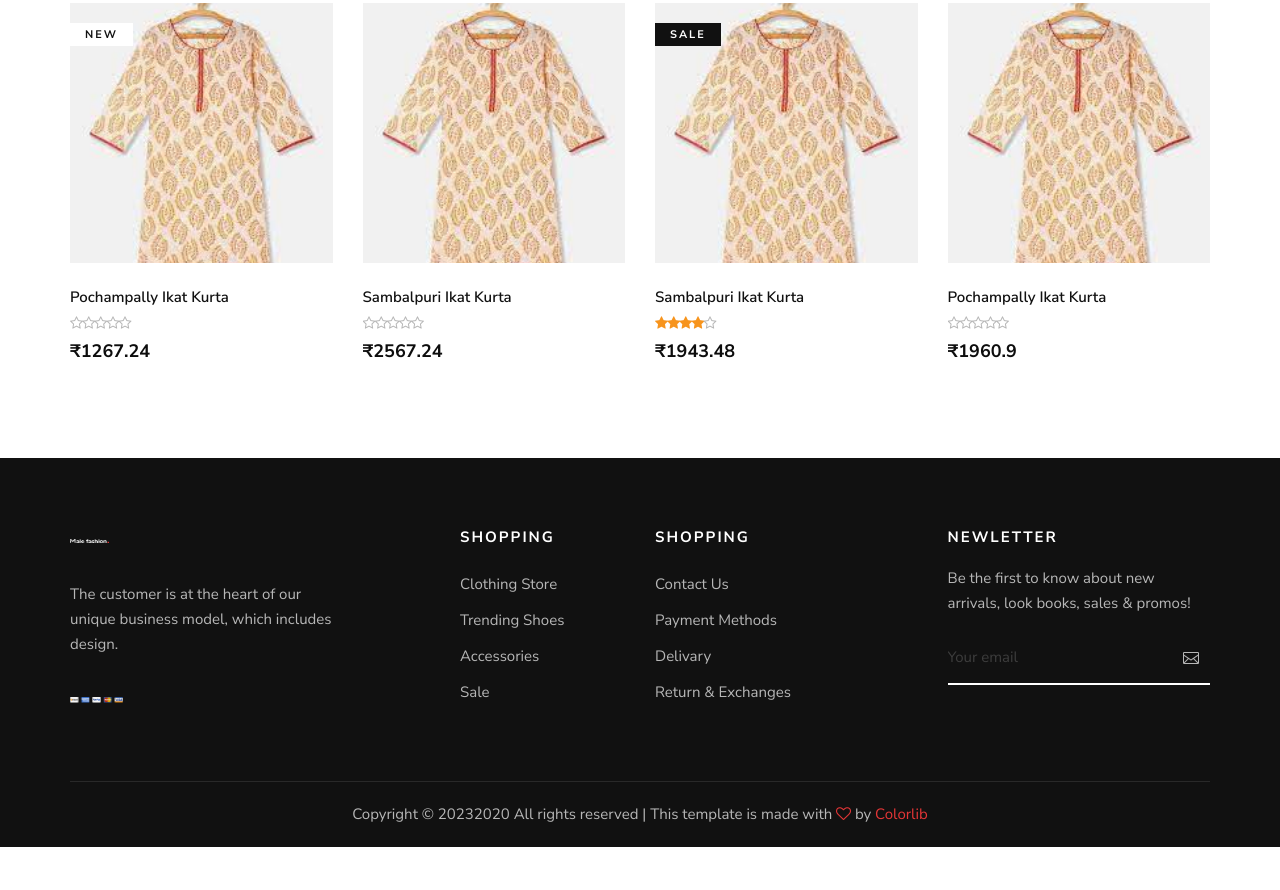
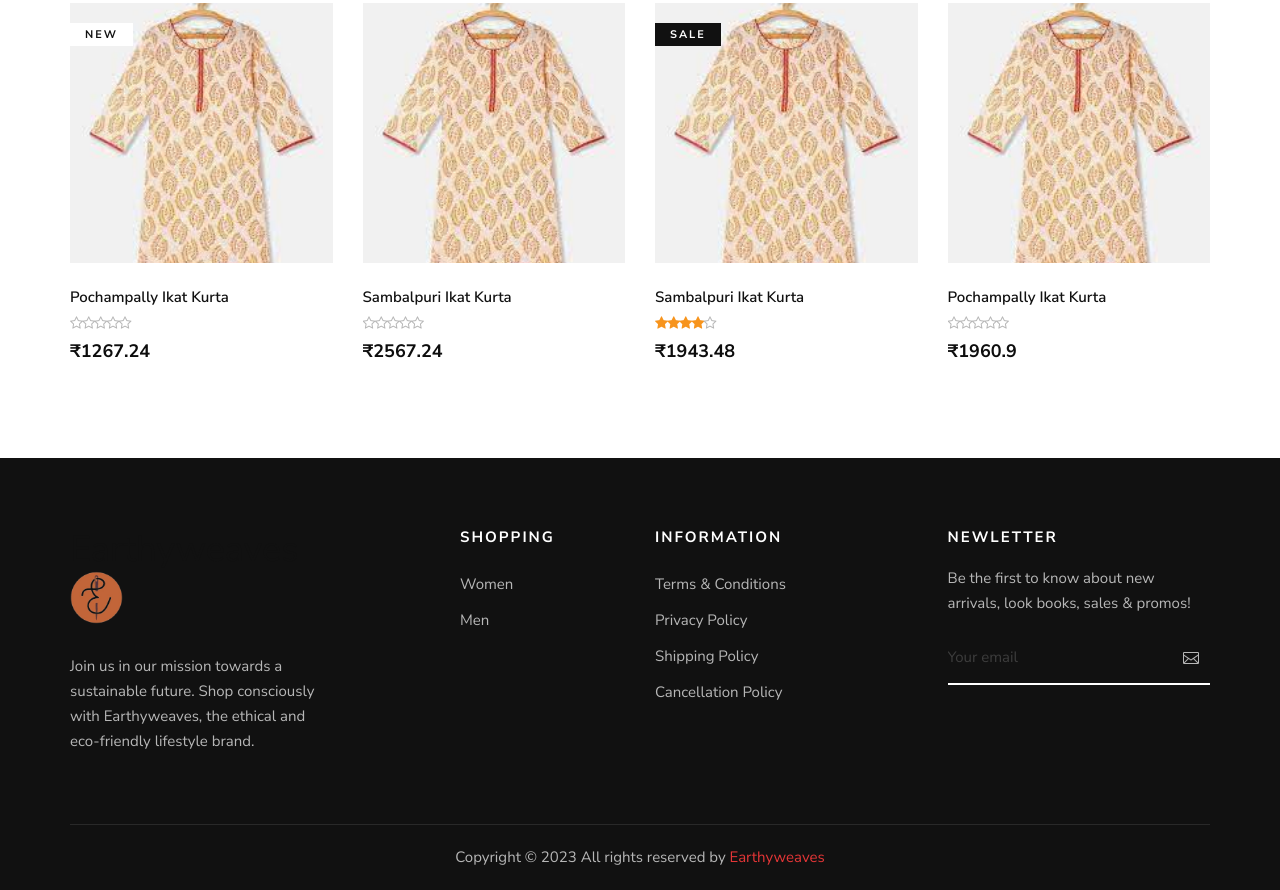
Before and after one commit to earthyweaves/earthyweaves.github.io, a plain HTML site: page shop-details.html in a window 1280 px wide. Shown: the part 2209-3099 px from the top of the page. Before the commit the page ends 3056 px from the top, so only its background shows below. Drawn offline with Linux system fonts and the light colour scheme.

Commit message:
Update shop-details.html

```diff
--- a/shop-details.html
+++ b/shop-details.html
@@ -551,38 +551,38 @@ Beyond its aesthetic appeal, the Pochampally Kurta holds great cultural signific
     </section>
     <!-- Related Section End -->
 
-    <!-- Footer Section Begin -->
+     <!-- Footer Section Begin -->
     <footer class="footer">
         <div class="container">
             <div class="row">
                 <div class="col-lg-3 col-md-6 col-sm-6">
                     <div class="footer__about">
                         <div class="footer__logo">
-                            <a href="#"><img src="img/footer-logo.png" alt=""></a>
+                            <h2>Earthyweaves</h2>
+                            <a href="#"><img src="img/logo.png" alt=""></a>
                         </div>
-                        <p>The customer is at the heart of our unique business model, which includes design.</p>
-                        <a href="#"><img src="img/payment.png" alt=""></a>
+                        <p>Join us in our mission towards a sustainable future. Shop consciously with Earthyweaves, the ethical and eco-friendly lifestyle brand.</p>
+<!--                         <a href="#"><img src="img/payment.png" alt=""></a> -->
                     </div>
                 </div>
                 <div class="col-lg-2 offset-lg-1 col-md-3 col-sm-6">
                     <div class="footer__widget">
                         <h6>Shopping</h6>
                         <ul>
-                            <li><a href="#">Clothing Store</a></li>
-                            <li><a href="#">Trending Shoes</a></li>
-                            <li><a href="#">Accessories</a></li>
-                            <li><a href="#">Sale</a></li>
+                            <li><a href="#">Women</a></li>
+                            <li><a href="#">Men</a></li>
+
                         </ul>
                     </div>
                 </div>
                 <div class="col-lg-2 col-md-3 col-sm-6">
                     <div class="footer__widget">
-                        <h6>Shopping</h6>
+                        <h6>Information</h6>
                         <ul>
-                            <li><a href="#">Contact Us</a></li>
-                            <li><a href="#">Payment Methods</a></li>
-                            <li><a href="#">Delivary</a></li>
-                            <li><a href="#">Return & Exchanges</a></li>
+                            <li><a href="terms&conditions.html">Terms & Conditions</a></li>
+                            <li><a href="privacy-policy.html">Privacy Policy</a></li>
+                            <li><a href="shipping-policy.html">Shipping Policy</a></li>
+                            <li><a href="cancellation-policy.html">Cancellation Policy</a></li>
                         </ul>
                     </div>
                 </div>
@@ -605,10 +605,10 @@ Beyond its aesthetic appeal, the Pochampally Kurta holds great cultural signific
                         <!-- Link back to Colorlib can't be removed. Template is licensed under CC BY 3.0. -->
                         <p>Copyright ©
                             <script>
-                                document.write(new Date().getFullYear());
-                            </script>2020
-                            All rights reserved | This template is made with <i class="fa fa-heart-o"
-                            aria-hidden="true"></i> by <a href="https://colorlib.com" target="_blank">Colorlib</a>
+
+                            </script>2023
+                            All rights reserved
+                            </i> by <a href="https://earthyweaves.com" target="_blank">Earthyweaves</a>
                         </p>
                         <!-- Link back to Colorlib can't be removed. Template is licensed under CC BY 3.0. -->
                     </div>
```
